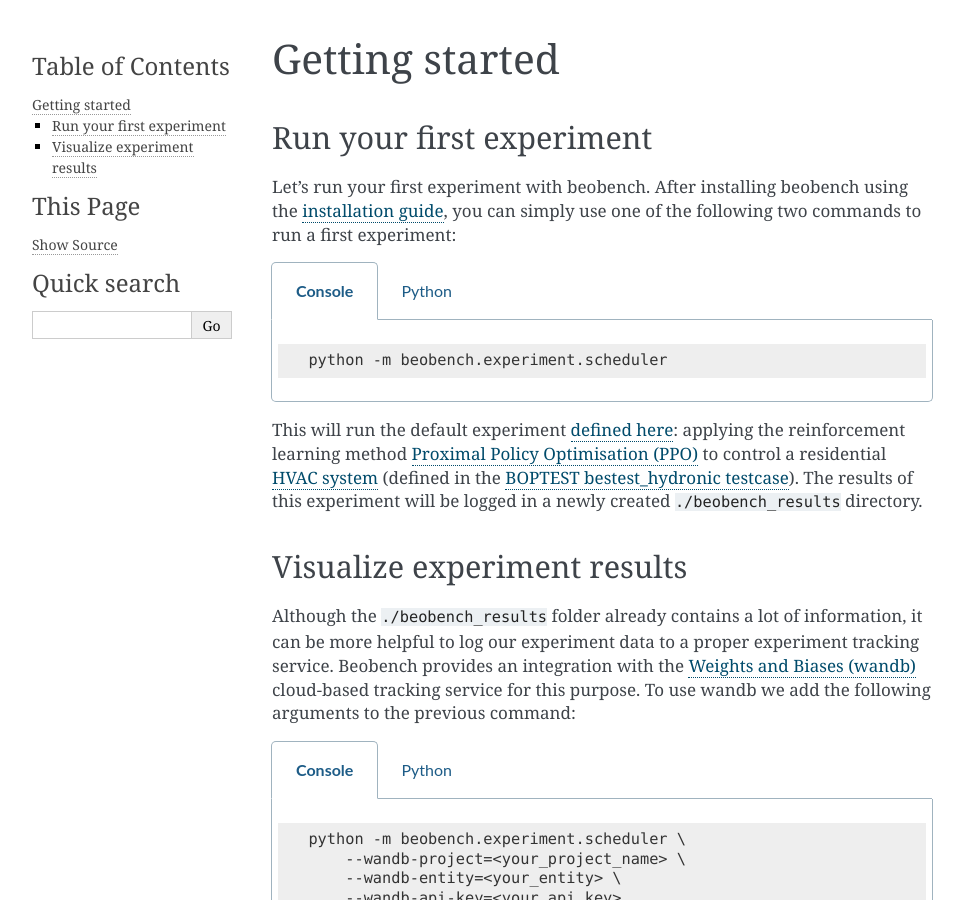
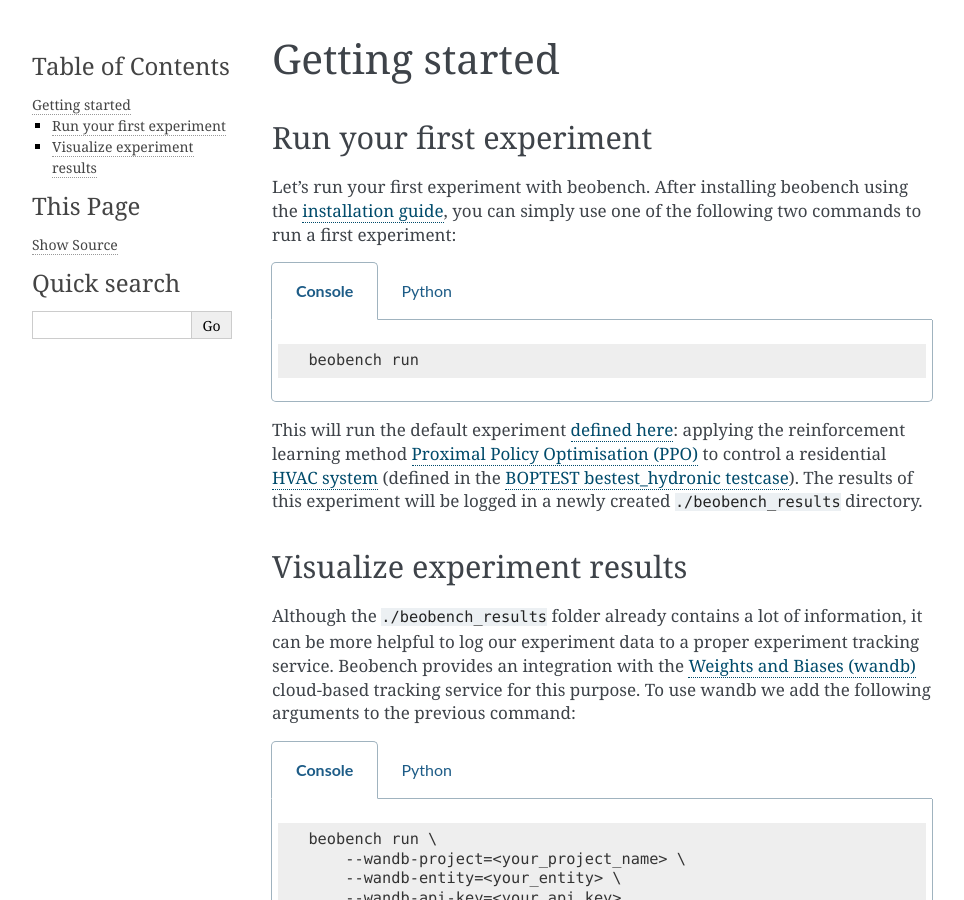
Before and after one commit to rdnfn/beobench, a Sphinx documentation site: the page built from docs/guides/getting_started.rst, in a window 1280 px wide and 900 px high. Shown: the whole window, without its empty margins (148-1112 px from the left). Built offline with Sphinx 7.4.7, drawn with Linux system fonts in a browser that asks for light colours.

Commit message:
docs: update docs to comply with new CLI etc.

```diff
--- a/docs/guides/add_env.rst
+++ b/docs/guides/add_env.rst
@@ -44,6 +44,6 @@ Running experiment
 
 With a complete experiment definition file ``example_experiment_def.py``, we can then use the standard command below to start the experiment:
 
-.. include:: snippets/run_standard_experiment.rst
+.. include:: ../snippets/run_standard_experiment.rst
 
 Done! You have now successfully integrated your RL environment with beobench.
--- a/docs/guides/getting_started.rst
+++ b/docs/guides/getting_started.rst
@@ -11,13 +11,13 @@ Let's run your first experiment with beobench. After installing beobench using t
 
     .. code-tab:: console Console
 
-            python -m beobench.experiment.scheduler
+            beobench run
 
     .. code-tab:: python
 
-        import beobench.experiment.scheduler
+        import beobench
 
-        beobench.experiment.scheduler.run()
+        beobench.run()
 
 This will run the default experiment `defined here <beobench/experiment/definitions/default.py>`_: applying the reinforcement learning method `Proximal Policy Optimisation (PPO) <https://arxiv.org/pdf/1707.06347.pdf>`_ to control a residential `HVAC system <https://en.wikipedia.org/wiki/Heating,_ventilation,_and_air_conditioning>`_ (defined in the `BOPTEST bestest_hydronic testcase <https://htmlpreview.github.io/?https://github.com/ibpsa/project1-boptest/blob/master/testcases/bestest_hydronic/doc/index.html>`_). The results of this experiment will be logged in a newly created ``./beobench_results`` directory.
 
@@ -30,16 +30,16 @@ Although the ``./beobench_results`` folder already contains a lot of information
 
     .. code-tab:: console Console
 
-            python -m beobench.experiment.scheduler \
+            beobench run \
                 --wandb-project=<your_project_name> \
                 --wandb-entity=<your_entity> \
                 --wandb-api-key=<your_api_key>
 
     .. code-tab:: python
 
-        import beobench.experiment.scheduler
+        import beobench
 
-        beobench.experiment.scheduler.run(
+        beobench.run(
                 wandb_project=<your_project_name>,
                 wandb_entity=<your_entity>,
                 wandb_api_key=<your_api_key>
```
Also changed, not shown: docs/snippets/run_standard_experiment.rst (+3 -6 lines).
